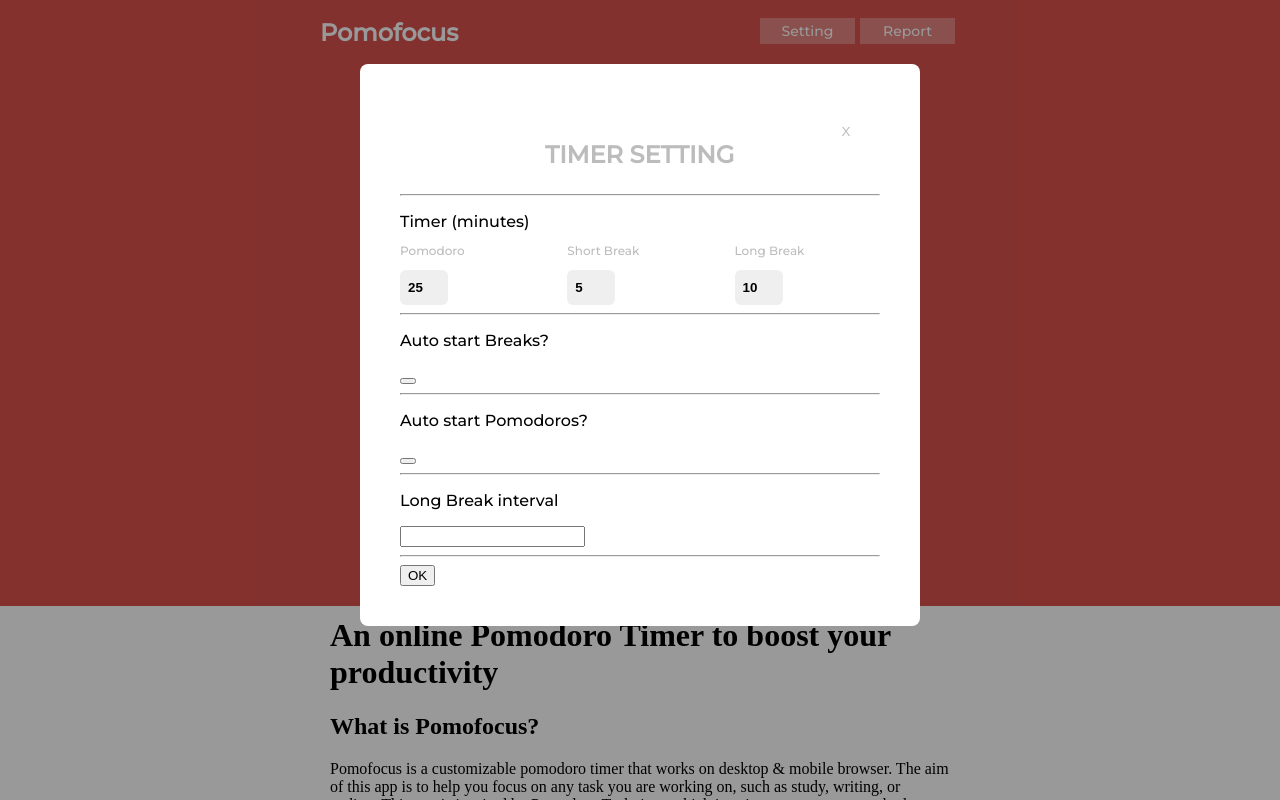
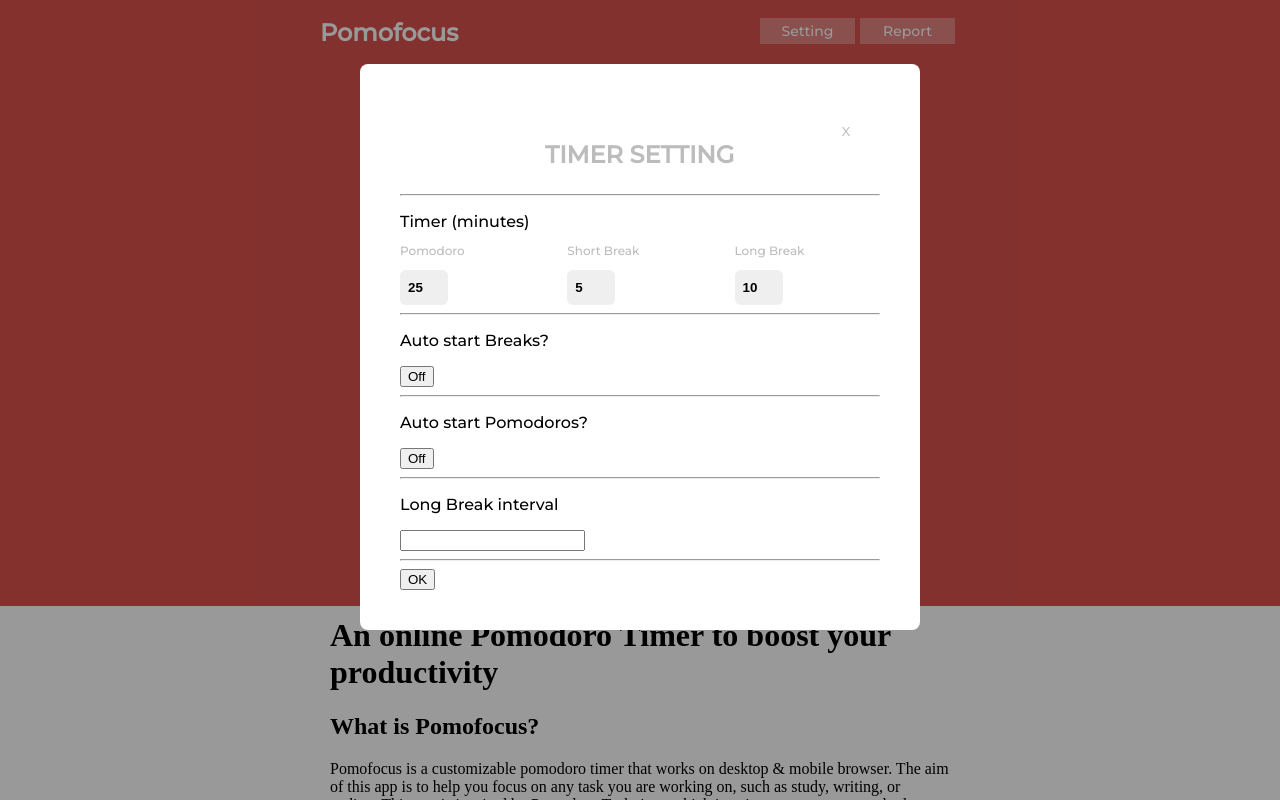
Before and after one commit to Altai-ST/pomofocus, a React (Create React App) app: page / in a window 1280 px wide. Both pictures are taken after a click on the button "Setting". Shown: the top 800 px of the page. Built offline with nearby package versions, Linux system fonts and the light colour scheme.

Commit message:
Add auto but dont finished it

```diff
--- a/src/components/ContentSetting/index.jsx
+++ b/src/components/ContentSetting/index.jsx
@@ -3,10 +3,30 @@
 import {BaseSettings} from "../../containers/Settings";
 import './modal.scss'
 
-export const ContentSetting=({show, onClose, hadleOnChange, pomo, short, long})=>{
+export const ContentSetting=(
+    {
+        show,
+        onClose,
+        hadleOnChange,
+        pomo,
+        short,
+        long,
+        autoStartPomo,
+        autoPomo,
+        autoStartBreak,
+        autoBreak
+    })=>{
     return(
         <>
-            <BaseSettings show={show} onClose={onClose} pomo={pomo} short={short} long={long}>
+            <BaseSettings
+                show={show}
+                onClose={onClose}
+                pomo={pomo}
+                short={short}
+                long={long}
+                autoPomo={autoPomo}
+                autoBreak={autoBreak}
+            >
                 <div className='headTitle'>
                     <h2>Timer Setting</h2>
                 </div>
@@ -31,12 +51,12 @@
                 <hr />
                 <div>
                     <p>Auto start Breaks?</p>
-                    <button></button>
+                    <button onClick={()=>autoStartBreak(!autoBreak)}>{autoBreak ? 'On' : 'Off'}</button>
                 </div>
                 <hr />
                 <div>
                     <p>Auto start Pomodoros?</p>
-                    <button></button>
+                    <button onClick={()=>autoStartPomo(!autoPomo)}>{autoPomo ? 'On' : 'Off'}</button>
                 </div>
                 <hr />
                 <div>
--- a/src/components/Header/index.jsx
+++ b/src/components/Header/index.jsx
@@ -10,6 +10,8 @@
     const [pomo, setPomo]=useState(0)
     const [short, setShort]=useState(0)
     const [long, setLong]=useState(0)
+    const [autoPomo, setAutoPomo]=useState(false)
+    const [autoBreak, setAutoBreak]=useState(false)
     const state = useSelector(state=> state.TimeManage.timerMinute)
 
     useEffect(()=>{
@@ -32,6 +34,14 @@
         }
     }
 
+    const autoStartPomo=(val)=>{
+        setAutoPomo(val)
+    }
+
+    const autoStartBreak=(val)=>{
+        setAutoBreak(val)
+    }
+
     return(
         <div>
             <nav className={styless.header}>
@@ -48,6 +58,10 @@
                 short={short}
                 pomo={pomo}
                 long={long}
+                autoStartPomo={autoStartPomo}
+                autoStartBreak={autoStartBreak}
+                autoPomo={autoPomo}
+                autoBreak={autoBreak}
             />
         </div>
     )
--- a/src/containers/Settings/index.jsx
+++ b/src/containers/Settings/index.jsx
@@ -2,12 +2,12 @@
 import { useDispatch } from 'react-redux'
 import { SettingFunc } from '../../store/actions'
 import styles from './setting.module.scss'
-export const BaseSettings =({show, onClose, children, pomo, long, short})=>{
+export const BaseSettings =({show, onClose, children, pomo, long, short, autoPomo, autoBreak})=>{
 
     const dispatch=useDispatch()
     const handleSubmit=()=>{
         console.log(pomo)
-        dispatch(SettingFunc({Pomo: pomo, ShortBreak: short, LongBreak:long}))
+        dispatch(SettingFunc({Pomo: pomo, ShortBreak: short, LongBreak:long, AutoPomo: autoPomo, AutoBreak: autoBreak}))
         onClose(false)
     }
 
--- a/src/containers/Settings/setting.module.scss
+++ b/src/containers/Settings/setting.module.scss
@@ -15,7 +15,6 @@
     margin-top: 5%;
     padding: 40px;
     border-radius: 8px;
-    overflow-y: scroll;
     max-height: 520px;
 }
 
--- a/src/containers/TimerFunc/index.js
+++ b/src/containers/TimerFunc/index.js
@@ -25,32 +25,25 @@
     }
 
     useEffect(()=>{
-            if(time === 'pomodoro'){
-            setMinute(setTimer.Pomo)
-            setSeconds(0)
-            if (intervalId) {
-                clearInterval(intervalId);
-                setIntervalId(0);
-                return;
+        if(time === 'pomodoro'){
+            setMinute(setTimer.Pomo>1 ? setTimer.Pomo : 0)
+            setSeconds(setTimer.Pomo<1 ? setTimer.Pomo*60 : 0)
+            if(setTimer.AutoPomo){
+                handleStart()
+            }
+        }else if(time === 'short-break'){
+            setMinute(setTimer.ShortBreak>1 ? setTimer.ShortBreak : 0)
+            setSeconds(setTimer.ShortBreak<1 ? setTimer.ShortBreak*60: 0)
+            if(setTimer.AutoBreak){
+              handleStart()
+            }
+        }else{
+            setMinute(setTimer.LongBreak>1 ? setTimer.LongBreak : 0)
+            setSeconds(setTimer.LongBreak<1 ? setTimer.LongBreak*60 : 0)
+            if(setTimer.AutoBreak){
+                handleStart()
             }
 
-        }else if(time === 'short-break'){
-            setSeconds(0)
-            setMinute(setTimer.ShortBreak)
-            if (intervalId) {
-                clearInterval(intervalId);
-                setIntervalId(0);
-                return;
-            }
-
-        }else{
-            setSeconds(0)
-            setMinute(setTimer.LongBreak)
-            if (intervalId) {
-                clearInterval(intervalId);
-                setIntervalId(0);
-                return;
-            }
         }
 
     },[time, setTimer])
@@ -60,7 +53,7 @@
             setSeconds(59)
             setMinute(minute=>minute-1)
         }
-        if(minute == 0 & seconds == 0){
+        if(minute === 0 & seconds === 0){
             console.log('hi')
             if(backStart === 'pomodoro'){
                 dispatch(timerTurn('short-break'))
--- a/src/store/reducers/index.js
+++ b/src/store/reducers/index.js
@@ -3,7 +3,7 @@
 
 const initialState ={
     pomodoroState: "pomodoro",
-    timerMinute:{Pomo: 25, ShortBreak:5, LongBreak:10}
+    timerMinute:{Pomo: 25, ShortBreak:5, LongBreak:10, AutoPomo:false, AutoBreak: false}
 }
 
 export const TimeManage =(state = initialState, action)=>{
@@ -15,6 +15,7 @@
                     pomodoroState: action.color,
                 }
             case SETTING:
+                console.log(action.payload)
                 return{
                     ...state,
                     timerMinute: action.payload
```
